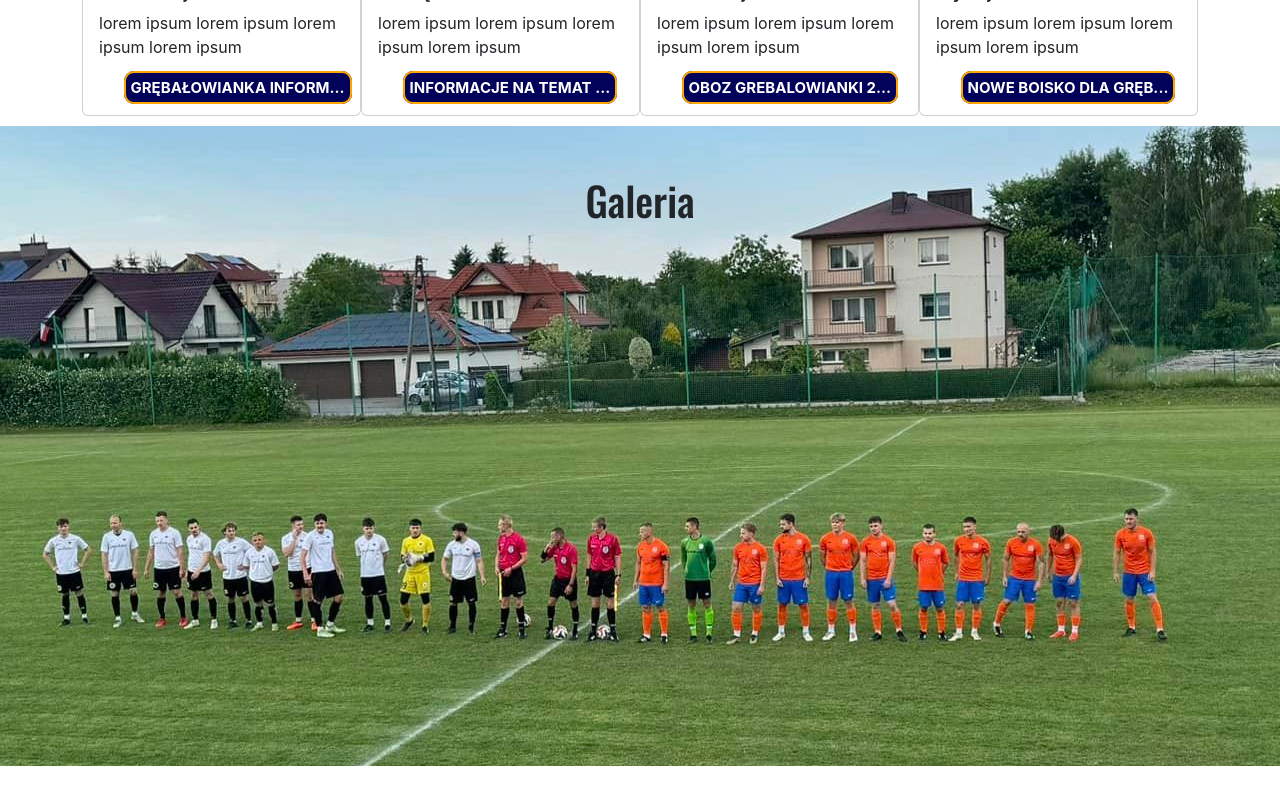
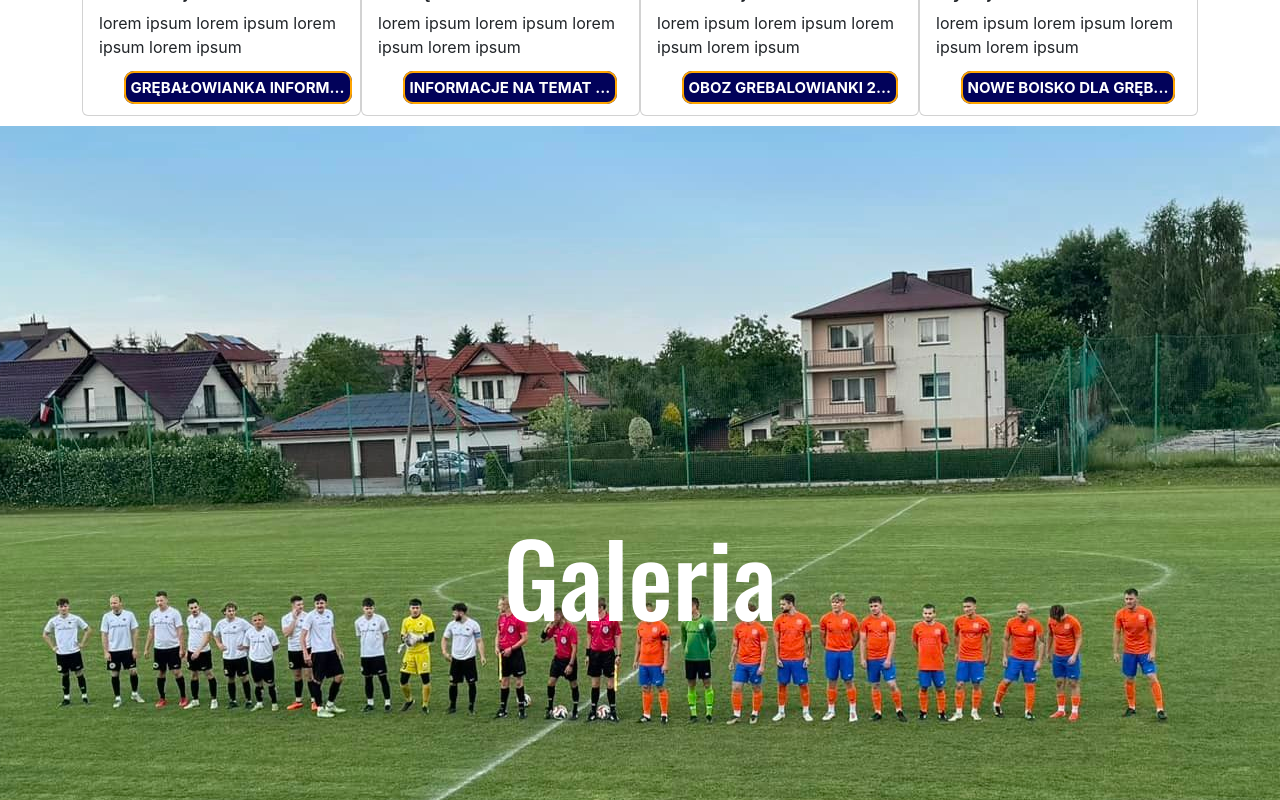
Before and after one commit to marcinoles87/grebalowianka2024, a React (Create React App) app: page / in a window 1280 px wide. Shown: the part 1180-1980 px from the top of the page. Built offline with nearby package versions, Linux system fonts and the light colour scheme.

Commit message:
add links and new pages

```diff
--- a/src/App.css
+++ b/src/App.css
@@ -190,22 +190,29 @@ h1{
 /*galeria*/
 
 .galeria-container{
+    position: relative;
     display: flex;
     flex-direction: column;
     width: 100vw;
-    height: 80vh;
+    height: 100vh;
     margin-top: 10px;
     background-image: url('../src/components/imgMecze/gre_1.jpg');
     background-position: center;
     background-repeat: no-repeat;
     background-size: auto;
-    backdrop-filter:grayscale(0)
+
 
 }
 
 .galeria-container h1{
     text-align: center;
+    font-size: 100px;
     margin-top: 50px;
+    color:white;
+    position: absolute;
+    top: 50%;
+    left: 50%;
+    transform: translate(-50%,-50%);
 }
 
 
--- a/src/App.js
+++ b/src/App.js
@@ -20,6 +20,7 @@ import Zarzad from './components/pages/Zarzad';
 import Oboz from './components/pages/Oboz';
 import Wynajem from './components/pages/Wynajem';
 import Formularz from './components/pages/Formularz';
+import Mecze from './components/pages/Mecze';
 
 
 function App() {
@@ -49,6 +50,7 @@ function App() {
           <Route path='/oboz' element={<Oboz/>}></Route>
           <Route path='/wynajem' element={<Wynajem/>}></Route>
           <Route path='/kontakt' element={<Formularz/>}></Route>
+          <Route path='/mecze' element={<Mecze/>}></Route>
 
 
       </Routes>
--- a/src/components/Galeria.js
+++ b/src/components/Galeria.js
@@ -1,3 +1,4 @@
+import { Link } from "react-router-dom"
 
 
 
@@ -5,7 +6,7 @@ function Galeria() {
   return (
     <div>
         <div className='galeria-container'>
-            <h1>Galeria</h1>
+            <Link to={'/mecze'}><h1>Galeria</h1></Link>
 
             </div>
 
--- /dev/null
+++ b/src/components/pages/Mecze.js
@@ -0,0 +1,9 @@
+import React from 'react'
+
+function Mecze() {
+  return (
+    <div>Mecze</div>
+  )
+}
+
+export default Mecze
```
